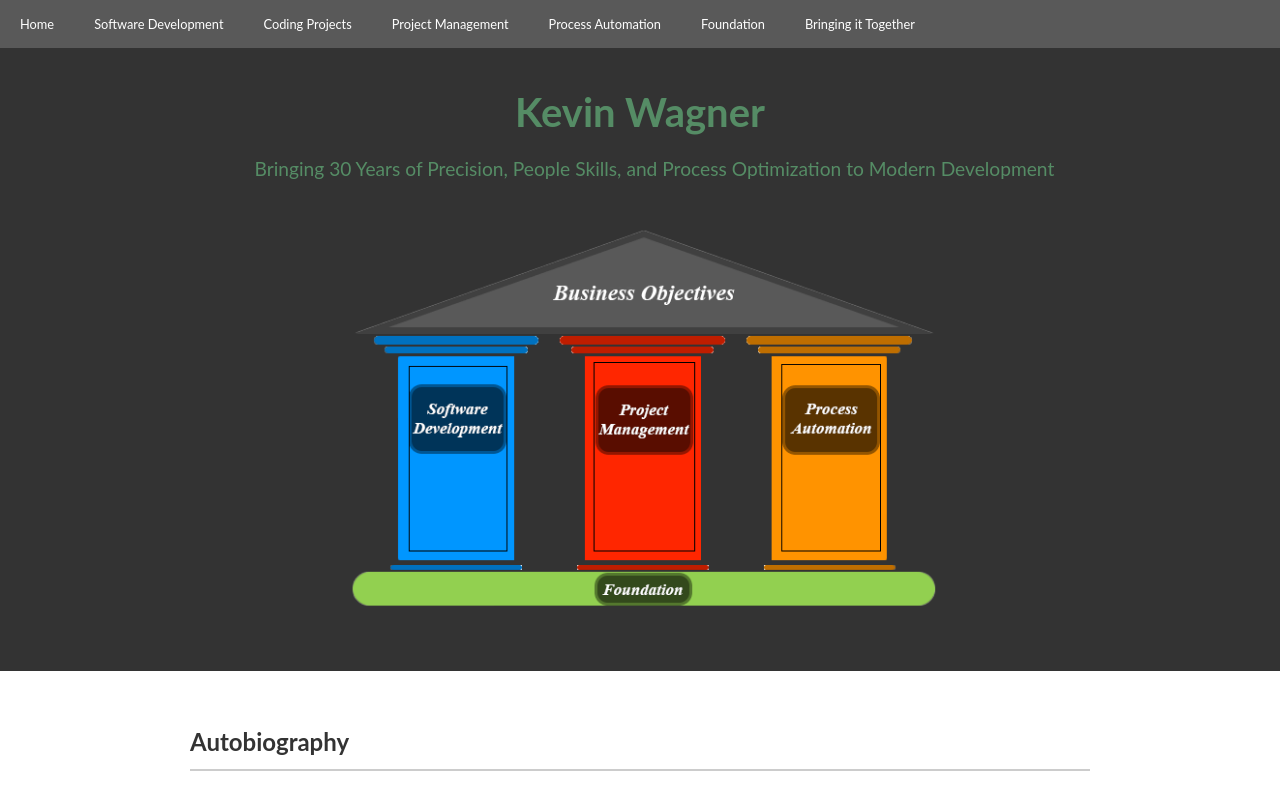
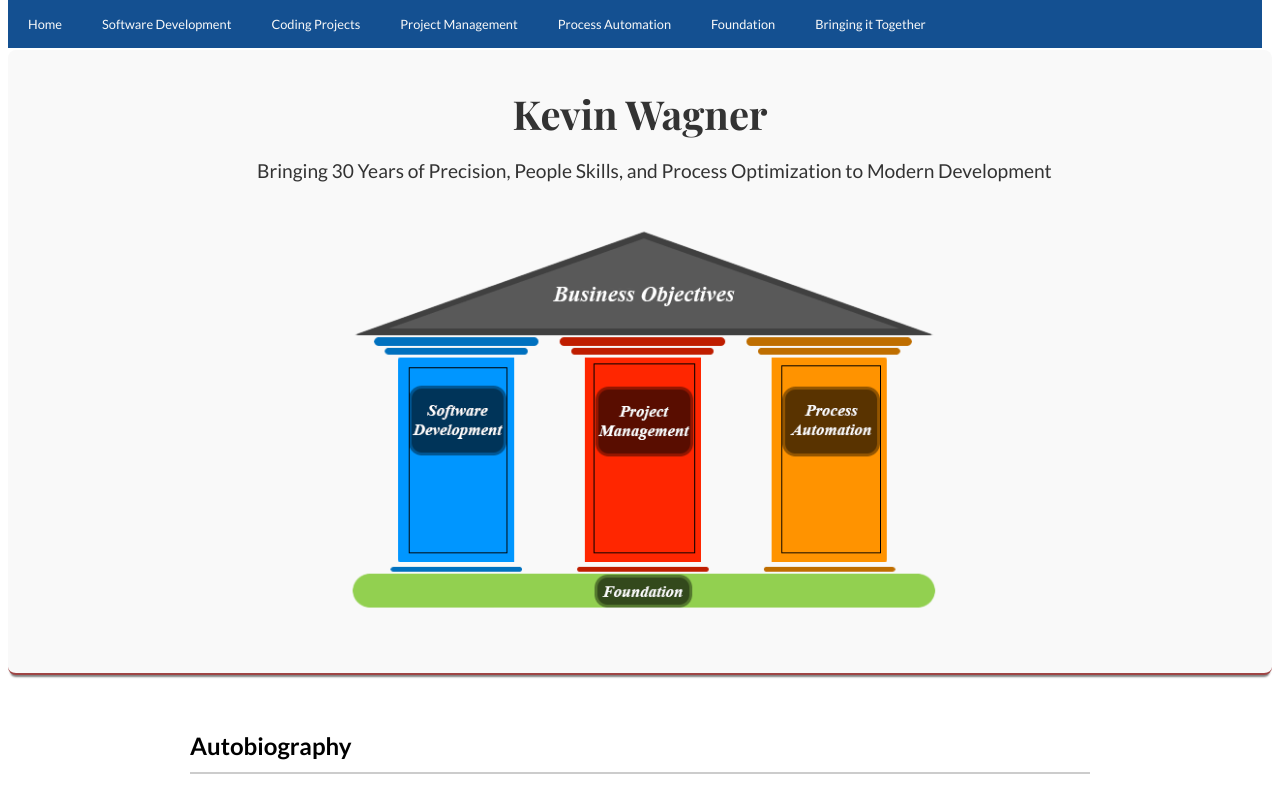
Before and after one commit to kjwagner613/portfolio, a plain HTML site: page index.html in a window 1280 px wide. Shown: the top 788 px of the page. Drawn offline with nearby package versions, Linux system fonts and the light colour scheme.

Commit message:
ver-1 finished

```diff
--- a/css/styles.css
+++ b/css/styles.css
@@ -1,21 +1,33 @@
+@import url('https://fonts.googleapis.com/css2?family=Playfair+Display:wght@400;700&family=Lato:wght@400;700&display=swap');
+
 :root {
-  --background-color: #f2e9d9;
-  --secondary-color: #558c65;
+  --primary-color: #145091;
+  --secondary-color: #f9f9f9;
   --text-color: #333333;
-  --highlight-color: #e3ab4f;
-  --font-family: "Lato", sans-serif;
+  --border-color: #9f4545;
+  --hover-color: #76899d;
+  --highlight-color: #ffcc00;
+  --font-heading: 'Playfair Display', serif;
+  --font-body: 'Lato', sans-serif;
+  --spacing-small: 8px;
+  --spacing-medium: 15px;
+  --spacing-large: 20px;
+  --border-radius: 8px;
 }
 
 .navbar {
+  position: fixed;
+  top: 0;
+  width: 98%;
   display: flex;
   flex-wrap: wrap;
-  background-color: #595959;
+  background-color: var(--primary-color);
   font-size: .8em;
-
+  z-index: 1000;
 }
 
 .navbar a {
-  color: white;
+  color: var(--secondary-color);
   padding: 14px 20px;
   text-decoration: none;
   text-align: center;
@@ -67,31 +79,39 @@ html {
 }
 
 body {
-  font-family: var(--font-family);
-  margin: 0;
+  font-family: var(--font-body);
+  margin-top: 50px;
   padding: 0;
   line-height: 1.6;
-  background: var(--primary-color);
-  color: var(--text-color);
+  background: var(--background-color);
+  color: var(--font-color);
 }
 
 .hero {
-  background: #333;
+  background: var(--secondary-color);
   color: var(--text-color);
   text-align: center;
   padding: 2em 1em 1em;
+  border-radius: var(--border-radius);
+  border-bottom-color: var(--border-color);
+  border-bottom-style: solid;
+  border-bottom-width: 2px;
+  box-shadow: 0 4px 2px -2px gray;
+  margin: 0 auto;
 }
 
 .hero h1 {
+  font-family: var(--font-heading);
   font-size: 2.5em;
   margin: 0;
-  color: var(--secondary-color);
+  color: var(--font-color);
 }
 
 .hero p {
+  font-fmamily: var(--font-body);
   font-size: 1.2em;
   margin-top: 0.5em;
-  color: var(--secondary-color);
+  color: var(--font-color);
 }
 
 .pillar-visual {
@@ -146,7 +166,7 @@ section.content h2 {
   padding: 2em 1em;
   text-align: center;
   font-style: italic;
-  border: 2px solid var(--highlight-color);
+  border: 2px solid var(--border-color);
   border-radius: 10px;
 }
 
@@ -174,21 +194,22 @@ section.content h2 {
 
 .back-to-top a {
   font-size: 0.9em;
-  color: white;
-  border: 2px solid #555;
+  color: var(--secondary-color);
+  border: 2px solid var(--highlight-color);
   padding: 0.3em 0.8em;
   border-radius: 10px;
-  background: grey;
+  background: var(--primary-color);
+  font-family: var(--font-body);
   text-decoration: none;
   display: inline-block;
   transition: color 0.3s ease, transform 0.3s ease;
 }
 
 .back-to-top a:hover {
-  color: #000;
+  color: var(--secondary-color);
   text-decoration: underline;
-  background: #fff;
-  transform: scale(1.35);
+  background: var(--primary-color);
+  transform: scale(1.15);
   transition: transform 0.3s ease;
 }
 
--- a/index.html
+++ b/index.html
@@ -10,7 +10,7 @@
 </head>
 
 <body>
-  <div class="navbar" id="top">
+  <div class="navbar">
     <a href="#top">Home</a>
     <a href="#software-development">Software Development</a>
     <a href="#software-projects">Coding Projects</a>
@@ -22,7 +22,7 @@
   <main>
 
 
-    <section class="hero">
+    <section class="hero" id="top">
       <h1>Kevin Wagner</h1>
       <p>Bringing 30 Years of Precision, People Skills, and Process Optimization to Modern Development</p>
 
@@ -67,11 +67,11 @@
         deadlines,
         deliver value, and optimize processes. Software development lets me bring all of that point, directed and
         focused by intent, objectives and vision.</p>
-      <p> I code the same way I lead: with clarity, with empathy, and always with the end in mind. </p>
+      <p> I code the same way I lead: with clarity, with consideration, and always with the end in mind. </p>
 
-      <section>
+      <section id="software-projects">
         <h3>Projects</h3>
-        <ol id="software-projects">
+        <ol>
           <li>
             <div class="body-container">
               <p class="proj-titles">Champion MyLife Wellness Organizer</p>
```
